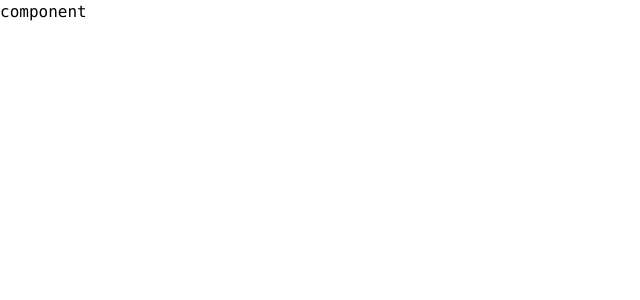
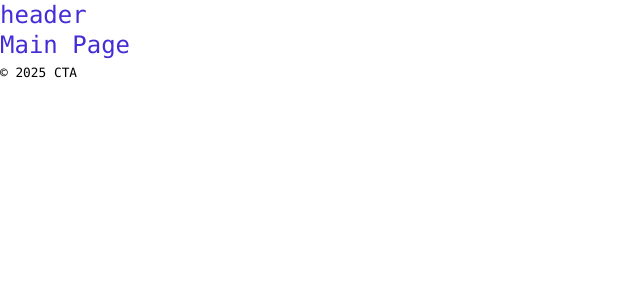
Before and after one commit to prgrms-fe-devcourse/FES-5-Project3-TEAM-4, a React (Vite) app: page / in a window 1280 px wide. Shown: the top 300 px of the page, without its empty margins (0-640 px from the left). Built offline with nearby package versions, Linux system fonts and the light colour scheme.

Commit message:
feat : 라우터 기본 설정

```diff
--- a/package.json
+++ b/package.json
@@ -20,7 +20,7 @@
     "react": "^19.1.1",
     "react-dom": "^19.1.1",
     "react-icons": "^5.5.0",
-    "react-router": "^7.8.1",
+    "react-router": "^7.8.2",
     "tailwind": "^4.0.0",
     "tailwind-merge": "^3.3.1",
     "tailwindcss": "^4.1.12",
--- a/src/App.tsx
+++ b/src/App.tsx
@@ -1,8 +1,13 @@
+import { RouterProvider } from 'react-router';
+import { routes } from './router/routes';
+import { Suspense } from 'react';
+
 function App() {
   return (
-    <>
-      <div>component</div>
-    </>
+    // TODO: loading component 넣기
+    <Suspense fallback={<div>로딩 중...</div>}>
+      <RouterProvider router={routes}></RouterProvider>
+    </Suspense>
   );
 }
 
--- /dev/null
+++ b/src/pages/Auth/AuthLayout.tsx
@@ -0,0 +1,10 @@
+import { Outlet } from 'react-router';
+
+function AuthLayout() {
+  return (
+    <div>
+      <Outlet></Outlet>
+    </div>
+  );
+}
+export default AuthLayout;
--- /dev/null
+++ b/src/pages/Auth/Login.tsx
@@ -0,0 +1,4 @@
+function Login() {
+  return <div>Login</div>;
+}
+export default Login;
--- /dev/null
+++ b/src/pages/Auth/Register.tsx
@@ -0,0 +1,4 @@
+function Register() {
+  return <div>Register</div>;
+}
+export default Register;
--- /dev/null
+++ b/src/pages/Community/index.tsx
@@ -0,0 +1,4 @@
+function Community() {
+  return <div>Community</div>;
+}
+export default Community;
--- a/src/pages/Home/index.tsx
+++ b/src/pages/Home/index.tsx
@@ -0,0 +1,4 @@
+function Home() {
+  return <h1>Main Page</h1>;
+}
+export default Home;
--- /dev/null
+++ b/src/pages/Mypage/index.tsx
@@ -0,0 +1,4 @@
+function Mypage() {
+  return <div>Mypage</div>;
+}
+export default Mypage;
--- /dev/null
+++ b/src/pages/NotFound/index.tsx
@@ -0,0 +1,10 @@
+function NotFound() {
+  return (
+    <h1>
+      존재하지 않는 페이지 입니다.
+      <br />
+      404 Not Found
+    </h1>
+  );
+}
+export default NotFound;
--- /dev/null
+++ b/src/pages/Tarot/index.tsx
@@ -0,0 +1,4 @@
+function Tarot() {
+  return <div>Tarot</div>;
+}
+export default Tarot;
--- /dev/null
+++ b/src/pages/index.tsx
@@ -0,0 +1,22 @@
+import { Outlet } from 'react-router';
+
+function Root() {
+  return (
+    <div>
+      <header>
+        {/* TODO: haeder component 넣기 */}
+        <h1>header</h1>
+      </header>
+
+      <main>
+        <Outlet></Outlet>
+      </main>
+
+      <footer>
+        {/* TODO: footer component 넣기 */}
+        <small> &copy; 2025 CTA </small>
+      </footer>
+    </div>
+  );
+}
+export default Root;
--- a/src/router/routes.tsx
+++ b/src/router/routes.tsx
@@ -0,0 +1,85 @@
+import { createBrowserRouter } from 'react-router';
+import { lazy } from 'react';
+import AuthLayout from '@/pages/Auth/AuthLayout';
+
+const Root = lazy(() => import('@/pages'));
+const Home = lazy(() => import('@/pages/Home'));
+const Tarot = lazy(() => import('@/pages/Tarot'));
+const Community = lazy(() => import('@/pages/Community'));
+const Mypage = lazy(() => import('@/pages/Mypage'));
+const Login = lazy(() => import('@/pages/Auth/Login'));
+const Register = lazy(() => import('@/pages/Auth/Register'));
+const NotFound = lazy(() => import('@/pages/NotFound'));
+
+export const routes = createBrowserRouter([
+  {
+    path: '/',
+    Component: Root,
+    children: [
+      {
+        index: true,
+        Component: Home,
+        handle: { label: 'Home', showInNav: true },
+      },
+      {
+        path: 'tarot',
+        Component: Tarot,
+        handle: { label: 'Tarot', showInNav: true },
+      },
+      {
+        path: 'community',
+        Component: Community,
+        handle: { label: 'Community', showInNav: true },
+        loader: async () => {
+          // ex)
+          // const { data } = await supabase.from("테이블명").select("*");
+          // return data;
+          return true;
+        },
+      },
+      {
+        path: 'mypage',
+        Component: () => <Mypage />,
+        handle: { label: 'Mypage', showInNav: true },
+        loader: async () => {
+          // ex)
+          // const { data } = await supabase.from("테이블명").select("*");
+          // return data;
+          return true;
+        },
+      },
+
+      {
+        path: 'auth',
+        Component: AuthLayout,
+        children: [
+          {
+            path: 'login',
+            Component: Login,
+            handle: { label: 'Login', showInNav: true },
+            // action: async ({ request }) => {
+            // ex)
+            // const formData = await request.formData();
+            // const name = formData.get("name") as string;
+            // const email = formData.get("email") as string;
+            // TODO: supabase 통신
+            // },
+          },
+          {
+            path: 'register',
+            Component: Register,
+            handle: { label: 'Register', showInNav: true },
+            // action: async ({ request }) => {
+            // ex)
+            // const formData = await request.formData();
+            // const name = formData.get("name") as string;
+            // const email = formData.get("email") as string;
+            // TODO: supabase 통신
+            // },
+          },
+        ],
+      },
+    ],
+  },
+  { path: '*', Component: NotFound },
+]);
```
